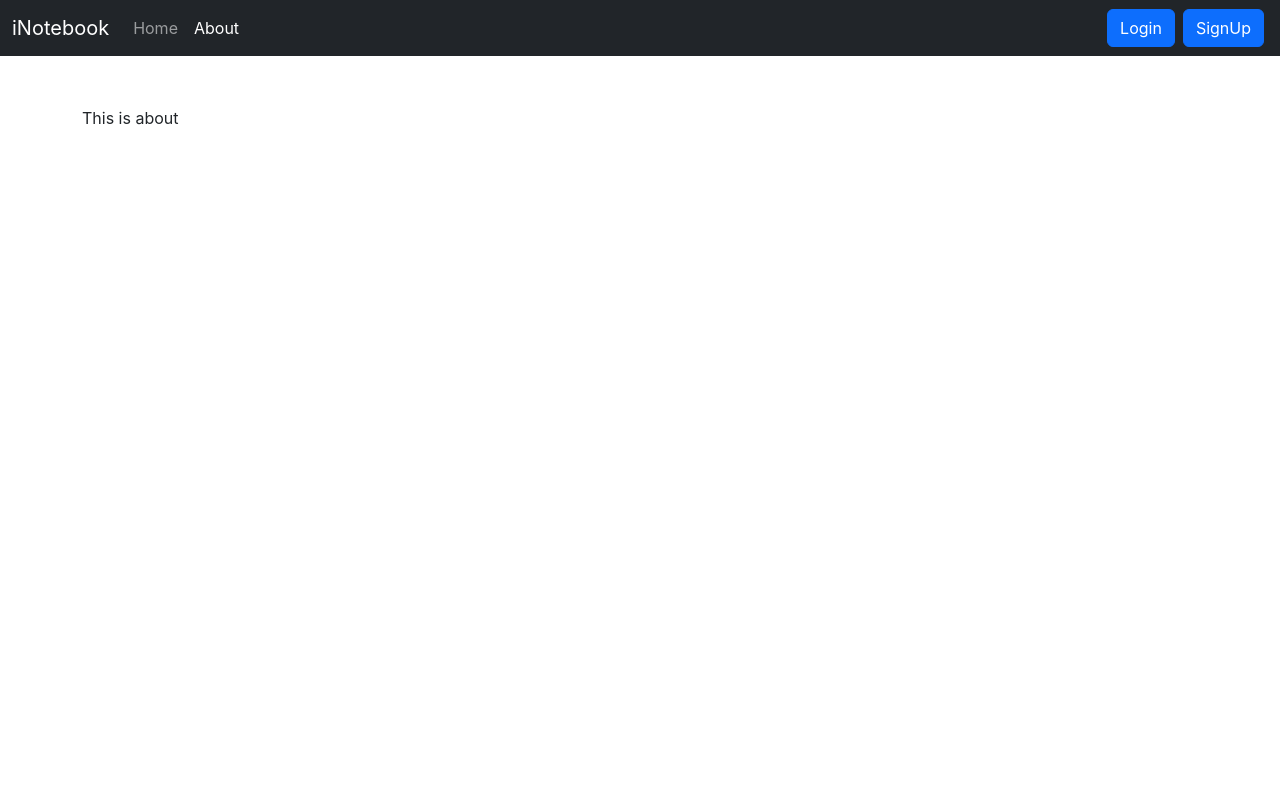
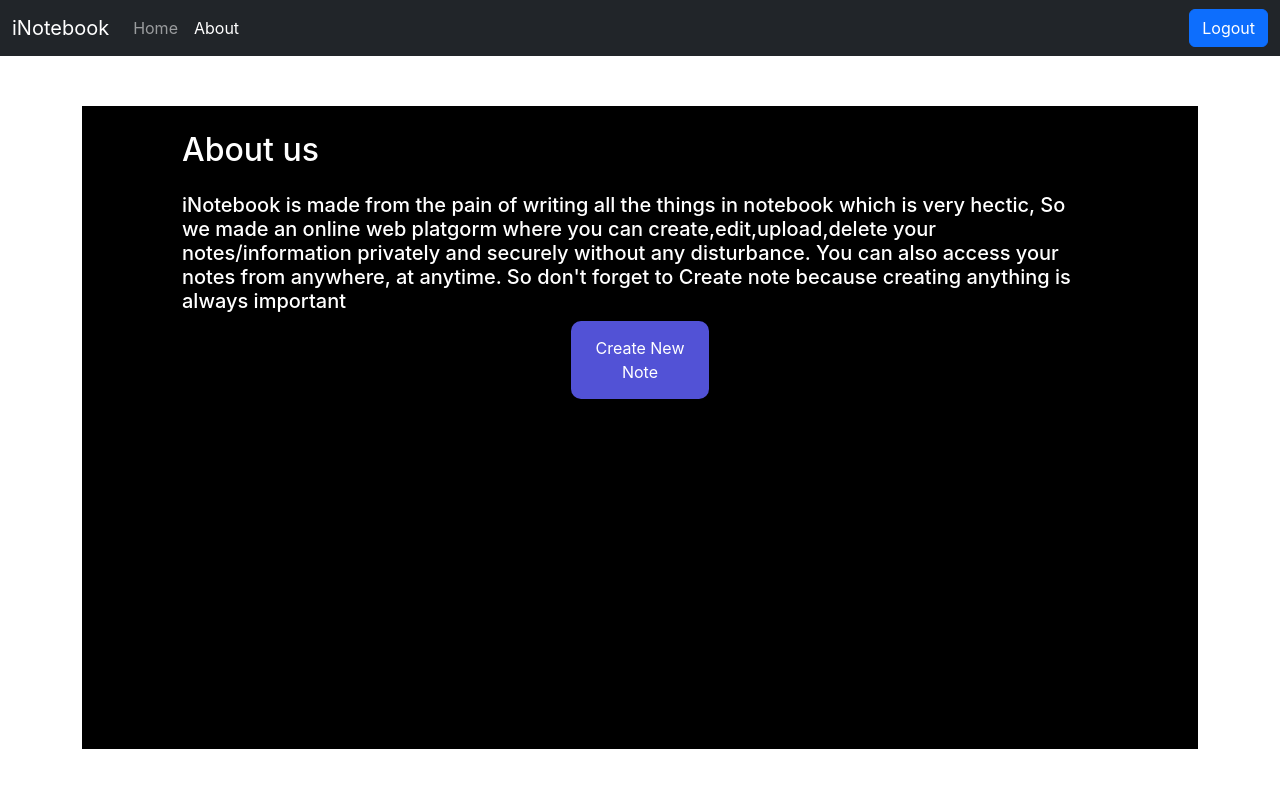
Before and after one commit to vikas6577/iNotebook-frontend, a React (Create React App) app: page /about in a window 1280 px wide. Shown: the top 788 px of the page. Built offline with nearby package versions, Linux system fonts and the light colour scheme; sample sign-in values are in the browser's storage.

Commit message:
about page and other features added

```diff
--- a/src/components/About.js
+++ b/src/components/About.js
@@ -1,16 +1,37 @@
-import React from 'react'
+import React from "react";
+import { Link } from "react-router-dom";
+
 // import React, { useEffect,useContext } from 'react'
 // import noteContext from '../context/notes/noteContext'
 const About = () => {
-    // const a=useContext(noteContext)
-    // useEffect(()=>{
-    //     a.update();
-    //     //eslint-disable-next-line
-    // },[])
+  // const a=useContext(noteContext)
+  // useEffect(()=>{
+  //     a.update();
+  //     //eslint-disable-next-line
+  // },[])
   return (
     // <div>This is about {a.state.name} and he is in class {a.state.class}</div>
-    <div>This is about</div>
-  )
-}
+    <>
+      <div style={{"backgroundColor":"black","color":"white","paddingBottom":"350px"}}>
+        <h2 className="mb-4" style={{ "padding-left": "100px","paddingTop":"25px" }}>
+          About us
+        </h2>
+        <div style={{ "padding-left": "100px", "padding-right": "100px" }}>
+          <h5>
+            iNotebook is made from the pain of writing all the things in
+            notebook which is very hectic, So we made an online web platgorm
+            where you can create,edit,upload,delete your notes/information
+            privately and securely without any disturbance. You can also access
+            your notes from anywhere, at anytime. So don't forget to Create note
+            because creating anything is always important{" "}
+          </h5>
+          <div className="container aboutcontainer">
+            <Link to="/login">Create New Note</Link>
+          </div>
+        </div>
+      </div>
+    </>
+  );
+};
 
-export default About
+export default About;
--- a/src/components/Login.js
+++ b/src/components/Login.js
@@ -24,10 +24,8 @@ const Login = (props) => {
             // Save the auth token and redirect
             localStorage.setItem('token', json.authtoken);
             // history.push("/");
+            props.showAlert("Logged in Successfully","success")
             navigate("/");
-        props.showAlert("Logged in Successfully","success")
-
-
         }
         else{
             props.showAlert("Invalid Credential","danger")
@@ -40,7 +38,8 @@ const Login = (props) => {
     }
 
     return (
-        <div>
+        <div className='mt-2'>
+            <h2>Login to Continue to iNotebook</h2>
             <form  onSubmit={handleSubmit}>
                 <div className="mb-3 my-3">
                     <label htmlFor="email" className="form-label">Email address</label>
--- a/src/components/Navbar.js
+++ b/src/components/Navbar.js
@@ -1,7 +1,13 @@
 import React,{useEffect} from "react";
 import {Link,useLocation } from "react-router-dom";
+import { useNavigate } from 'react-router-dom';
 
 const Navbar = () => {
+  let navigate=useNavigate();
+  const handleLogout=()=>{
+    localStorage.removeItem('token');
+    navigate('/login');
+  }
     // use location is used to get the pathname which can be used to assign different classname like here it is used for classname active it will be used in the home and about whichever is active accordingly
     let location = useLocation();
     useEffect(() => {
@@ -38,14 +44,14 @@ const Navbar = () => {
               </Link>
             </li>
           </ul>
-          <form className="d-flex" >
+         {!localStorage.getItem('token')? <form className="d-flex" >
             <Link className="btn btn-primary mx-1" to="/login" role="button">
               Login
             </Link>
             <Link className="btn btn-primary mx-1" to="/signup" role="button">
               SignUp
             </Link>
-          </form>
+          </form>:<button onClick={handleLogout} className="btn btn-primary">Logout</button>}
         </div>
       </div>
     </nav>
--- a/src/components/Notes.js
+++ b/src/components/Notes.js
@@ -2,12 +2,20 @@ import React, { useContext, useEffect, useRef, useState } from "react";
 import noteContext from "../context/notes/noteContext";
 import Noteitem from "./Noteitem";
 import AddNote from "./AddNote";
+import { useNavigate } from 'react-router-dom';
+
 
 const Notes = (props) => {
   const context = useContext(noteContext);
   const { notes, getNotes, editNote } = context;
+  let navigate=useNavigate();
   useEffect(() => {
-    getNotes();
+    if(localStorage.getItem('token')){
+      getNotes();
+    }
+    else{
+      navigate("/login")
+    }
     // eslint-disable-next-line
   }, []);
   const ref = useRef(null);
--- a/src/components/Signup.js
+++ b/src/components/Signup.js
@@ -33,7 +33,8 @@ const onChange = (e)=>{
     setCredentials({...credentials, [e.target.name]: e.target.value})
 }
   return (
-    <div>
+    <div className='mt-2'>
+       <h2>SignUp to Use iNotebook</h2>
       <form onSubmit={handleSubmit}>
         <div className="form-group containersignup ">
           <label htmlFor="name">Name</label>
--- a/src/context/notes/NoteState.js
+++ b/src/context/notes/NoteState.js
@@ -14,7 +14,7 @@ const NoteState=(props)=>{
           method: 'GET',
           headers: {
             'Content-Type': 'application/json',
-            "auth-token":"eyJhbGciOiJIUzI1NiIsInR5cCI6IkpXVCJ9.eyJ1c2VyIjp7ImlkIjoiNjJhNzE4ODg2NWJiMDNmNzY1OGU4NTYwIn0sImlhdCI6MTY1NTEyNDY3N30.Z0XVYfGRcSSwbK3vWKTxMuCz28HgO9edgQpaujyWqBM"
+            "auth-token":localStorage.getItem('token')
           }
         });
           const json=await response.json();
@@ -31,7 +31,7 @@ const NoteState=(props)=>{
           method: 'POST',
           headers: {
             'Content-Type': 'application/json',
-            "auth-token":"eyJhbGciOiJIUzI1NiIsInR5cCI6IkpXVCJ9.eyJ1c2VyIjp7ImlkIjoiNjJhNzE4ODg2NWJiMDNmNzY1OGU4NTYwIn0sImlhdCI6MTY1NTEyNDY3N30.Z0XVYfGRcSSwbK3vWKTxMuCz28HgO9edgQpaujyWqBM"
+            "auth-token":localStorage.getItem('token')
           },
           body: JSON.stringify({title,discription,tag})
         });
@@ -46,7 +46,7 @@ const NoteState=(props)=>{
           method: 'DELETE',
           headers: {
             'Content-Type': 'application/json',
-            "auth-token":"eyJhbGciOiJIUzI1NiIsInR5cCI6IkpXVCJ9.eyJ1c2VyIjp7ImlkIjoiNjJhNzE4ODg2NWJiMDNmNzY1OGU4NTYwIn0sImlhdCI6MTY1NTEyNDY3N30.Z0XVYfGRcSSwbK3vWKTxMuCz28HgO9edgQpaujyWqBM"
+            "auth-token":localStorage.getItem('token')
           },
         });
         const json=response.json();
@@ -64,7 +64,7 @@ const NoteState=(props)=>{
           method: 'PUT',
           headers: {
             'Content-Type': 'application/json',
-            "auth-token":"eyJhbGciOiJIUzI1NiIsInR5cCI6IkpXVCJ9.eyJ1c2VyIjp7ImlkIjoiNjJhNzE4ODg2NWJiMDNmNzY1OGU4NTYwIn0sImlhdCI6MTY1NTEyNDY3N30.Z0XVYfGRcSSwbK3vWKTxMuCz28HgO9edgQpaujyWqBM"
+            "auth-token":localStorage.getItem('token')
           },
           body: JSON.stringify({title,discription,tag})
         });
--- a/src/index.css
+++ b/src/index.css
@@ -17,3 +17,22 @@ i{
 .containersignup{
   padding: 5px;
 }
+.aboutcontainer{
+  background-color: rgb(82, 82, 214);
+  padding: 15px;
+
+  display: flex;
+  text-align: center;
+  justify-content: center;
+  justify-items: center;
+  width: 15%;
+  border-radius: 10px;
+  /* padding-bottom: 1000px; */
+}
+a{
+  text-decoration: none;
+  color: white;
+}
+a:hover{
+  color: wheat;
+}
```
